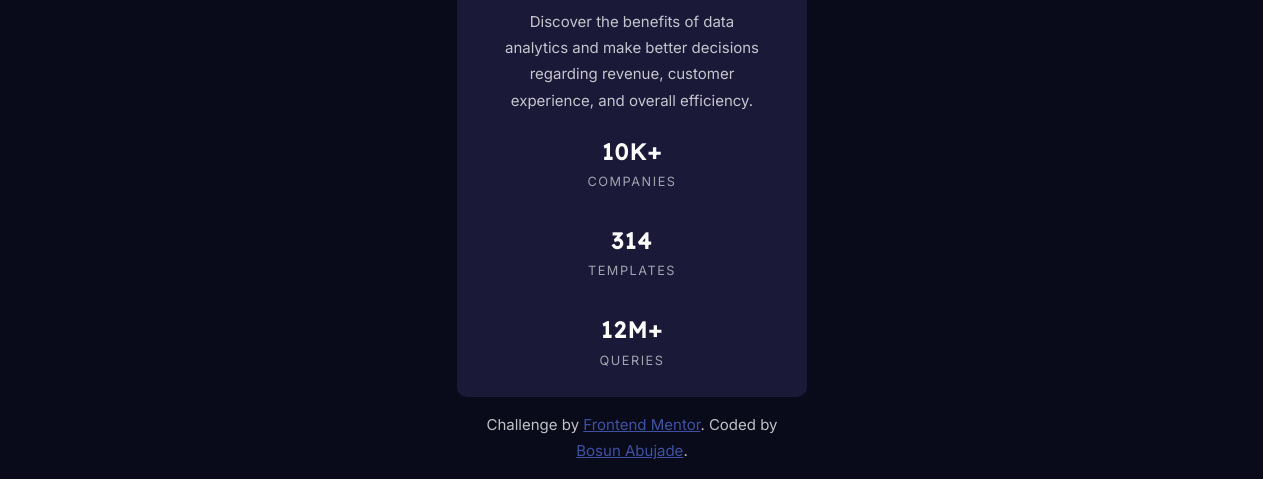
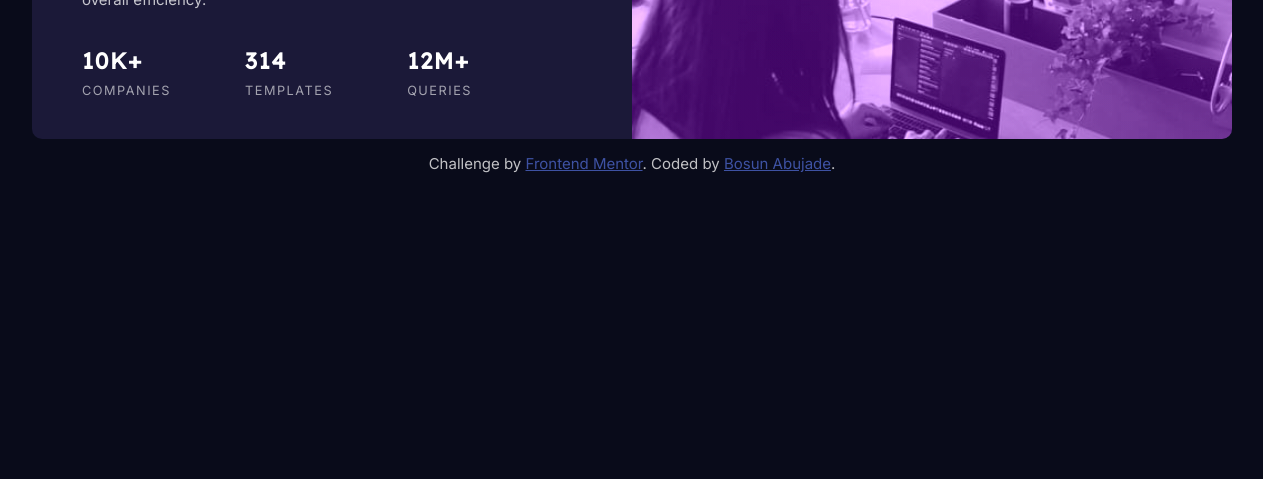
Before and after one commit to bosunabujade/stats-preview-card-componet, a plain HTML site: page index.html in a window 1536 px wide. Shown: the part 411-890 px from the top of the page, without its empty margins (136-1399 px from the left). After the commit the page ends 800 px from the top, so only its background shows below. Drawn offline with Linux system fonts and the light colour scheme.

Commit message:
Added the desktop styles and tweaked the html in order to do so.

```diff
--- a/css/main.css
+++ b/css/main.css
@@ -7,7 +7,7 @@ background-color: #090b1a;
 color: white;
 font-family: 'Lexend Deca', sans-serif;
 font-size: 1rem;
-margin: 0 auto;
+margin: 20px auto;
 }
 .container {
     background-color: #1b1938;
@@ -39,14 +39,9 @@ p {
     font-size: 1rem;
 }
 
-.header-image {
-    background: linear-gradient(to right, rgba(170, 91, 219, 0.5), rgba(170, 91, 219,.5)), url("../img/image-header-mobile.jpg") no-repeat;
-    filter: contrast(150%);
-}
-
 
 .attribution {
-     font-size: 1em;
+     font-size: .60em;
     text-align: center;
     }
 .attribution a {
@@ -54,9 +49,7 @@ p {
 }
 /*----------------------- Mobile Styles --------------------------*/
 body {
-    width: 375px;
-    display: flex;
-    flex-flow: column wrap;
+    flex-flow: row wrap;
     justify-content: center;
     align-items: center;
 }
@@ -70,12 +63,16 @@ body {
     border-radius: 10px;
 }
 .header-image {
+    background: linear-gradient(to right, rgba(170, 91, 219, 0.5), rgba(170, 91, 219,.5)), url("../img/image-header-mobile.jpg") no-repeat;
+    filter: contrast(150%);
     background-size: cover;
     width: 350px;
     height: 256px;
     border-top-left-radius: 10px;
     border-top-right-radius: 10px;
+
 }
+
 h1 {
     justify-content: center;
     align-items: center;
@@ -83,7 +80,7 @@ h1 {
     padding-right: 20px;
 
 }
-p {
+.blurb {
     justify-content: center;
     align-items: center;
     padding-left: 40px;
@@ -95,12 +92,88 @@ p {
     justify-content: center;
     align-items: center;
     padding-top: 0;
+    line-height: 1.75rem;
+
 }
 .stats {
 justify-content: center;
 padding: 7px;
 }
- .stat-heading {
+.stat-heading {
      padding: 10px;
      letter-spacing: 1.5px;
  }
+
+
+
+ /*----------------------- Desktop Styles --------------------------*/
+ @media only screen and (min-width:1440px) {
+
+    body {
+        margin: 150px auto;
+    }
+
+    .container {
+        flex-flow: row-reverse;
+        align-items: flex-start;
+        text-align: left;
+        width: 1200px;
+        height: 400px;
+
+    }
+    .header-image {
+        display: none;
+    }
+    .desktop-image {
+        display: flex;
+        background: linear-gradient(to right, rgba(170, 91, 219, 0.5), rgba(170, 91, 219,.5)), url("../img/image-header-desktop.jpg") no-repeat;
+        filter: contrast(150%);
+        background-size: cover;
+        width: 50%;
+        height: 100%;
+        border-bottom-right-radius: 10px;
+        border-top-left-radius: 0;
+    }
+    .content {
+        width: 50%;
+    }
+
+    h1 {
+        justify-content: flex-start;
+        align-items: flex-start;
+        font-size: 2.75rem;
+        width: 75%;
+        padding: 20px 50px 5px 50px;
+
+    }
+    .blurb {
+        justify-content: flex-start;
+        align-items: flex-start;
+        width: 70%;
+        padding: 0 50px 10px 50px;
+        font-size: 1rem;
+
+    }
+
+    .stat-section {
+        display: flex;
+        flex-direction: row;
+        justify-content:space-between;
+        width: 65%;
+        padding: 10px 50px 10px 50px;
+        margin: 0 ;
+
+    }
+    .stats {
+    text-align: left;
+    justify-content: space-between;
+    margin: 0;
+    padding: 0;
+    }
+    .stat-heading {
+        margin: 0;
+        padding: 0;
+
+    }
+
+ }
--- a/index.html
+++ b/index.html
@@ -16,13 +16,13 @@
 <body>
     <section class="container">
 
-        <div class="header-image">
+        <div class="header-image desktop-image">
         </div>
 
         <div class="content">
             <h1> Get <span class="insights">insights</span> that help your business grow.</h1>
 
-             <p>Discover the benefits of data analytics and make better decisions regarding revenue, customer
+             <p class="blurb">Discover the benefits of data analytics and make better decisions regarding revenue, customer
                 experience, and overall efficiency.</p>
              <section class="stat-section">
                 <p class="stat-heading"><span class="stats">10k+</span> <br>
@@ -35,13 +35,13 @@
 
         </div>
 
+
     </section>
 
   <div class="attribution">
-    <p>Challenge by <a href="https://www.frontendmentor.io?ref=challenge" target="_blank">Frontend Mentor</a>.
-    Coded by <a href="#">Bosun Abujade</a>.</p>
-  </div>
-
+        <p>Challenge by <a href="https://www.frontendmentor.io?ref=challenge" target="_blank">Frontend Mentor</a>.
+        Coded by <a href="https://github.com/bosunabujade" target="_blank">Bosun Abujade</a>.</p>
+        </div>
 
 </body>
 </html>
```
